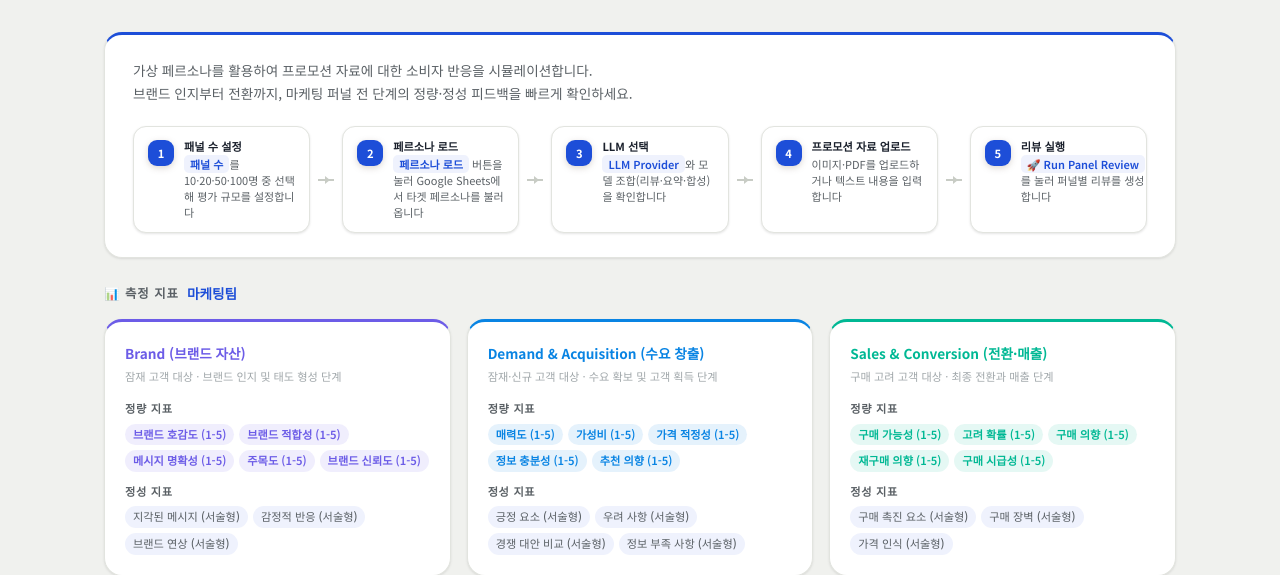
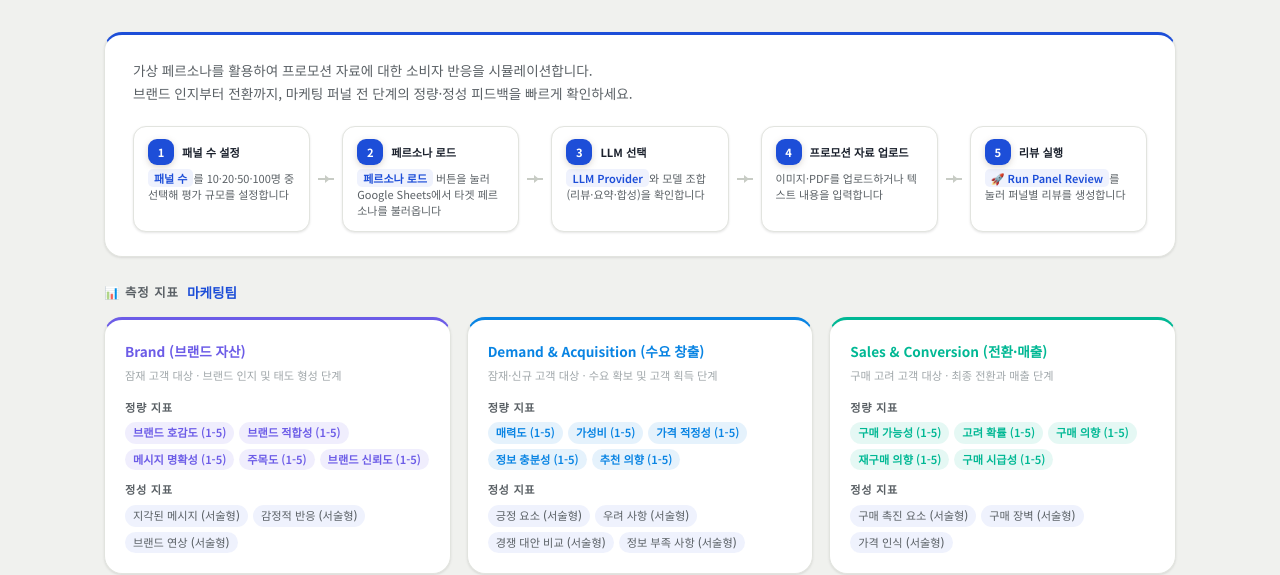
Before and after one commit to wonuseo/synthetic-panels, a FastAPI app: page / in a window 1280 px wide. Shown: the part 90-665 px from the top of the page. Run offline with FastAPI, Linux system fonts and the light colour scheme.

Commit message:
fix: 사용 설명 텍스트를 숫자 박스 왼쪽 기준으로 정렬
- intro-step 레이아웃을 가로(flex-row) → 세로(flex-column)으로 변경
- 숫자 박스 + 타이틀을 .intro-step-top으로 묶어 가로 배치 유지
- 설명 텍스트가 카드 전체 너비를 사용해 들여쓰기 없이 표시됨

https://claude.ai/code/session_01EA9Zw432Q2YbGNC5Z2QUCL

```diff
--- a/static/css/upload.css
+++ b/static/css/upload.css
@@ -29,8 +29,8 @@
 
 .intro-step {
   display: flex;
-  align-items: flex-start;
-  gap: 10px;
+  flex-direction: column;
+  gap: 6px;
   flex: 1;
   background: var(--surface);
   border-radius: var(--radius-md);
@@ -43,6 +43,12 @@
 .intro-step:hover {
   border-color: rgba(135,118,105,.2);
   box-shadow: var(--shadow-sm);
+}
+
+.intro-step-top {
+  display: flex;
+  align-items: center;
+  gap: 8px;
 }
 
 .intro-step-num {
@@ -58,7 +64,6 @@
   font-size: var(--fs-xs);
   flex-shrink: 0;
   box-shadow: 0 2px 6px rgba(135,118,105,.30);
-  margin-top: 1px;
 }
 
 .intro-step strong {
@@ -66,7 +71,6 @@
   font-size: var(--fs-xs);
   font-weight: 700;
   color: var(--text);
-  margin-bottom: 3px;
   line-height: 1.3;
 }
 
--- a/static/index.html
+++ b/static/index.html
@@ -28,43 +28,43 @@
       <div class="intro-steps">
         <div class="intro-steps-row">
           <div class="intro-step">
-            <span class="intro-step-num">1</span>
-            <div>
+            <div class="intro-step-top">
+              <span class="intro-step-num">1</span>
               <strong>패널 수 설정</strong>
-              <span class="intro-step-desc"><em>패널 수</em>를 10·20·50·100명 중 선택해 평가 규모를 설정합니다</span>
             </div>
+            <span class="intro-step-desc"><em>패널 수</em>를 10·20·50·100명 중 선택해 평가 규모를 설정합니다</span>
           </div>
           <div class="intro-step-arrow"></div>
           <div class="intro-step">
-            <span class="intro-step-num">2</span>
-            <div>
+            <div class="intro-step-top">
+              <span class="intro-step-num">2</span>
               <strong>페르소나 로드</strong>
-              <span class="intro-step-desc"><em>페르소나 로드</em> 버튼을 눌러 Google Sheets에서 타겟 페르소나를 불러옵니다</span>
             </div>
+            <span class="intro-step-desc"><em>페르소나 로드</em> 버튼을 눌러 Google Sheets에서 타겟 페르소나를 불러옵니다</span>
           </div>
           <div class="intro-step-arrow"></div>
           <div class="intro-step">
-            <span class="intro-step-num">3</span>
-            <div>
+            <div class="intro-step-top">
+              <span class="intro-step-num">3</span>
               <strong>LLM 선택</strong>
-              <span class="intro-step-desc"><em>LLM Provider</em>와 모델 조합(리뷰·요약·합성)을 확인합니다</span>
             </div>
+            <span class="intro-step-desc"><em>LLM Provider</em>와 모델 조합(리뷰·요약·합성)을 확인합니다</span>
           </div>
           <div class="intro-step-arrow"></div>
           <div class="intro-step">
-            <span class="intro-step-num">4</span>
-            <div>
+            <div class="intro-step-top">
+              <span class="intro-step-num">4</span>
               <strong>프로모션 자료 업로드</strong>
-              <span class="intro-step-desc">이미지·PDF를 업로드하거나 텍스트 내용을 입력합니다</span>
             </div>
+            <span class="intro-step-desc">이미지·PDF를 업로드하거나 텍스트 내용을 입력합니다</span>
           </div>
           <div class="intro-step-arrow"></div>
           <div class="intro-step">
-            <span class="intro-step-num">5</span>
-            <div>
+            <div class="intro-step-top">
+              <span class="intro-step-num">5</span>
               <strong>리뷰 실행</strong>
-              <span class="intro-step-desc"><em>🚀 Run Panel Review</em>를 눌러 퍼널별 리뷰를 생성합니다</span>
             </div>
+            <span class="intro-step-desc"><em>🚀 Run Panel Review</em>를 눌러 퍼널별 리뷰를 생성합니다</span>
           </div>
         </div>
       </div>
```
